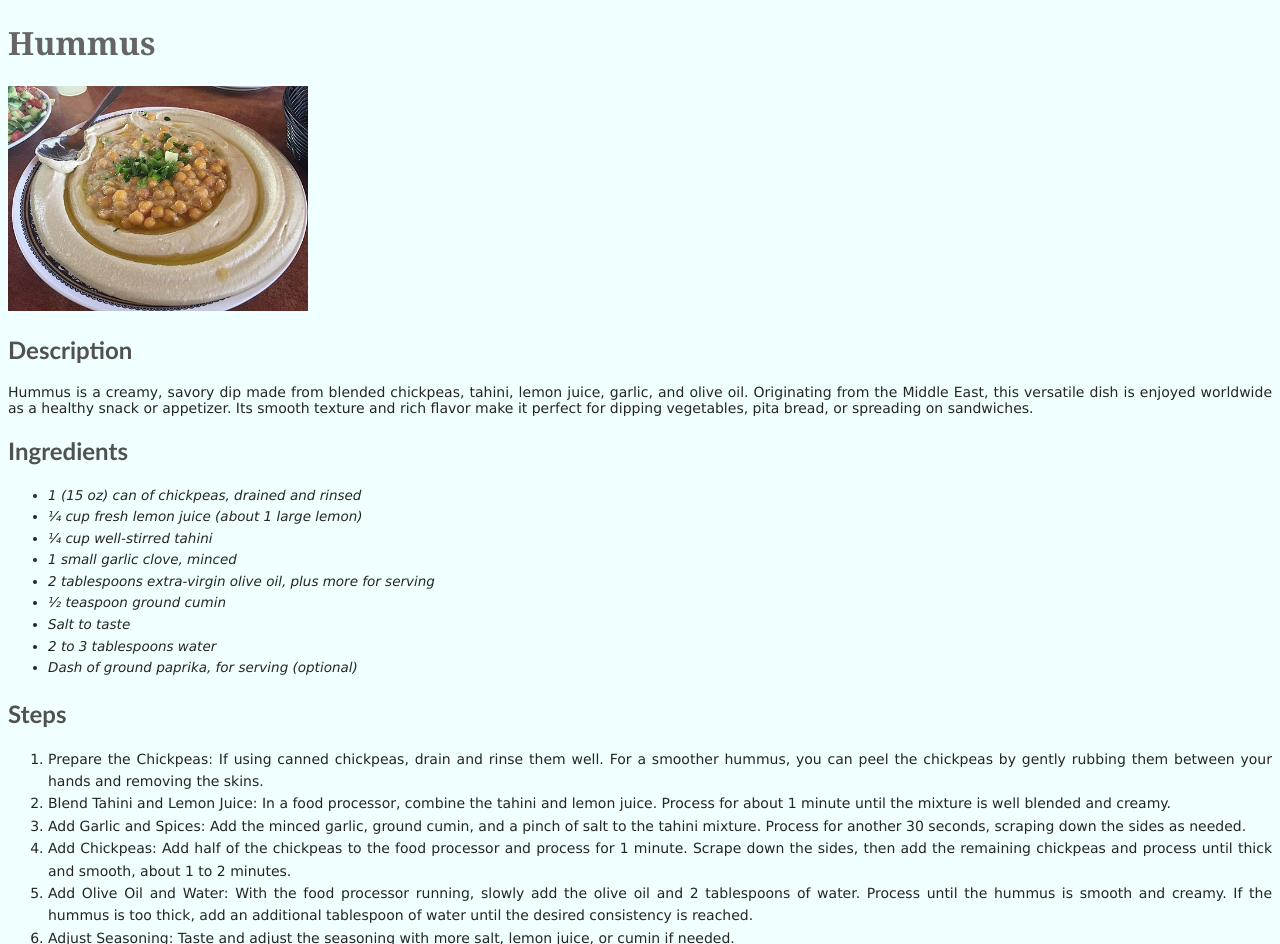
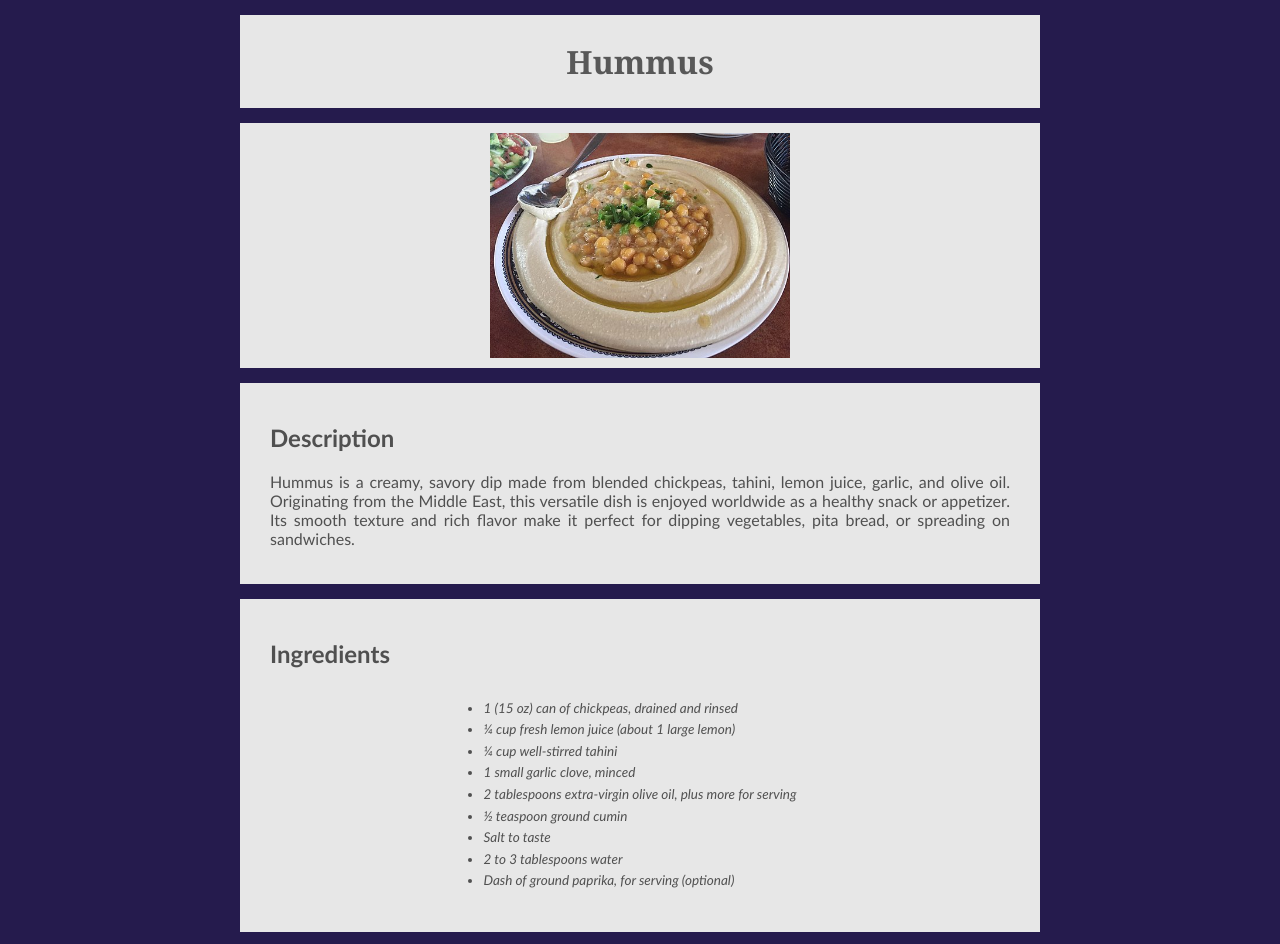
Before and after one commit to g-partha/odin-recipes, a plain HTML site: page recipes/hummus.html in a window 1280 px wide. Shown: the top 944 px of the page. Drawn offline with Linux system fonts and the light colour scheme.

Commit message:
Edit html and css files to improve styling
Edit the html and css files to improve the styling
of the project.

```diff
--- a/recipes/hummus.html
+++ b/recipes/hummus.html
@@ -7,11 +7,18 @@
     </head>
     <body>
         <h1>Hummus</h1>
+        <div class="outer-container">
+            <div class="image-container">
                 <img class="cover_image" src="../images/hummus-image.jpg" alt="hummus photo">
+            </div>
+            <div class="description-container">
                 <h2>Description</h2>
                 <p>Hummus is a creamy, savory dip made from blended chickpeas, tahini, lemon juice, garlic, and olive oil. Originating from the Middle East, this versatile dish is enjoyed worldwide as a healthy snack or appetizer. Its smooth texture and rich flavor make it perfect for dipping vegetables, pita bread, or spreading on sandwiches.</p>
+            </div>
+            <div class="ingredients-container">
             <h2>Ingredients</h2>
-        <ul>
+                <div>
+                    <ul class="ingredients">
                         <li>1 (15 oz) can of chickpeas, drained and rinsed</li>
                         <li>¼ cup fresh lemon juice (about 1 large lemon)</li>
                         <li>¼ cup well-stirred tahini</li>
@@ -22,7 +29,11 @@
                         <li>2 to 3 tablespoons water</li>
                         <li>Dash of ground paprika, for serving (optional)</li>
                     </ul>
+                </div>
+            </div>
+            <div class="steps-container">
                 <h2>Steps</h2>
+                <div class="steps">
                     <ol>
                         <li>Prepare the Chickpeas: If using canned chickpeas, drain and rinse them well. For a smoother hummus, you can peel the chickpeas by gently rubbing them between your hands and removing the skins.</li>
                         <li>Blend Tahini and Lemon Juice: In a food processor, combine the tahini and lemon juice. Process for about 1 minute until the mixture is well blended and creamy.</li>
@@ -32,5 +43,8 @@
                         <li>Adjust Seasoning: Taste and adjust the seasoning with more salt, lemon juice, or cumin if needed.</li>
                         <li>Serve: Transfer the hummus to a serving bowl, drizzle with extra-virgin olive oil, and sprinkle with paprika if desired. Serve with pita bread, fresh vegetables, or use as a spread.</li>
                     </ol>
+                </div>
+            </div>
+        </div>
     </body>
 </html>
--- a/style.css
+++ b/style.css
@@ -1,22 +1,28 @@
+* {
+    /* outline: 2px solid green; */
+    box-sizing: border-box;
+}
+
 body {
-    background-color:azure;
+    padding:0;
+    margin:0;
+    background-color: rgb(37, 27, 77);
 }
 
 h1 {
     font-family: Georgia, "Times New Roman", serif;
-    color: rgb(102, 101, 101);
+    color: rgb(88, 88, 88);
+    text-align: center;
+    padding: 25px 10px;
+    margin: 15px auto;
+    /* background-color: rgb(18, 102, 248); */
+    background-color: rgb(231, 231, 231);
+    max-width: 800px;
 }
 
-h2 {
-    font-family: "Trebuchet MS", sans-serif;
-    color: rgb(81, 81, 81);
-}
-
-p, ul, ol {
-    font-family: Verdana, sans-serif;
-    font-size: 14px;
+p, ol {
+    font-size: 16px;
     text-align: justify;
-    color: rgb(37, 37, 37);
 }
 
 ul {
@@ -28,7 +34,72 @@ ul, ol {
     line-height: 1.6;
 }
 
+ol li {
+    margin: 15px 0;
+}
+
+.outer-container {
+    margin: 0 auto;
+    max-width: 800px;
+    /* color: white; */
+    color: rgb(80, 80, 80);
+    font-family: "Trebuchet MS", sans-serif
+}
+
 .cover_image {
     width: 300px;
     height: auto;
+    display: block;
+    margin: 0 auto;
 }
+
+
+.index {
+    padding: 10px;
+    margin: 10px auto;
+    max-width: 800px;
+    background-color: rgb(231, 231, 231);
+}
+
+.index ul {
+    max-width: fit-content;
+    margin: 15px auto;
+    font-size: 18px;
+    font-style: normal;
+}
+
+.ingredients {
+    padding: 10px;
+    margin: 10px auto;
+    max-width: fit-content;
+    /* background-color: antiquewhite; */
+    /* color: black; */
+}
+
+.image-container {
+    /* background-color: rgb(18, 102, 248); */
+    background-color: rgb(231, 231, 231);
+    padding: 10px;
+    margin: 15px 0;
+}
+
+.description-container {
+    /* background-color: rgb(18, 102, 248); */
+    background-color: rgb(231, 231, 231);
+    padding: 20px 30px;
+    margin: 15px 0;
+}
+
+.ingredients-container {
+    /* background-color: rgb(18, 102, 248); */
+    background-color: rgb(231, 231, 231);
+    padding: 20px 30px;
+    margin: 15px 0;
+}
+
+.steps-container {
+    /* background-color: rgb(18, 102, 248); */
+    background-color: rgb(231, 231, 231);
+    padding: 20px 30px;
+    margin: 15px 0;
+}
```
Also changed, not shown: index.html (+9 -5 lines), recipes/chicken-curry.html (+14 -0 lines), recipes/chilli-fish.html (+14 -0 lines). Lines whose indentation alone changed are shown as unchanged.
